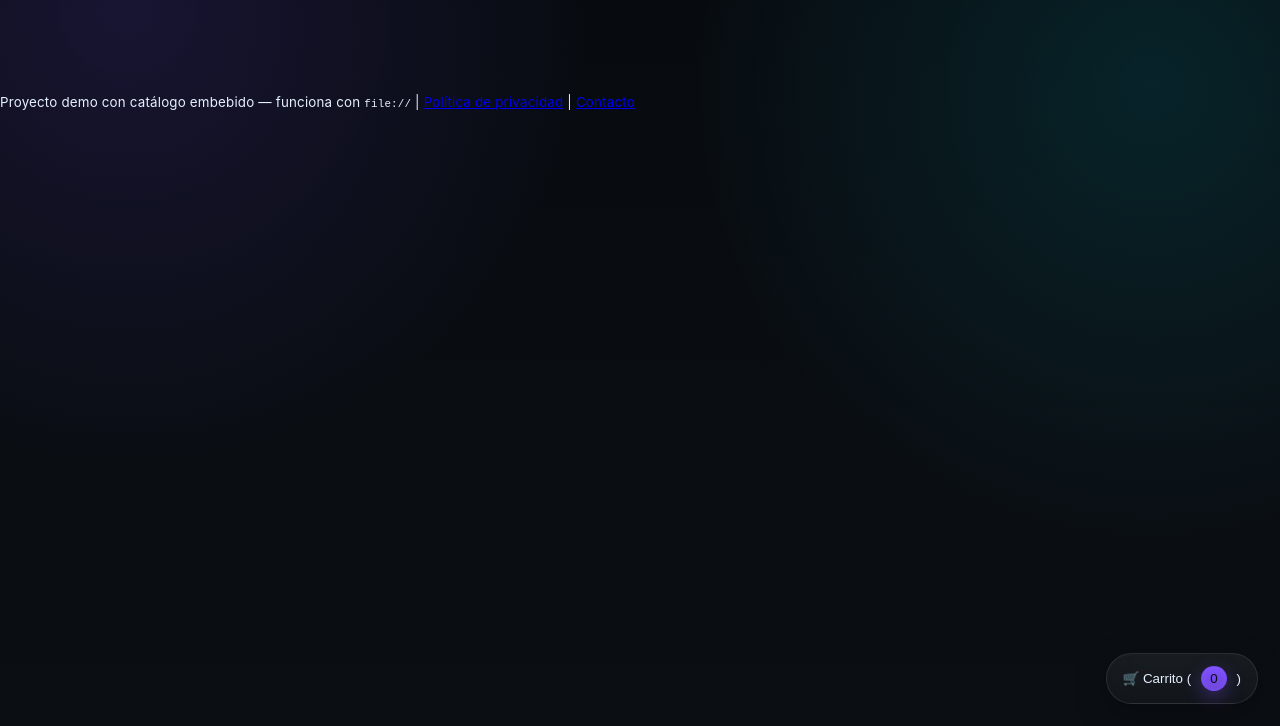
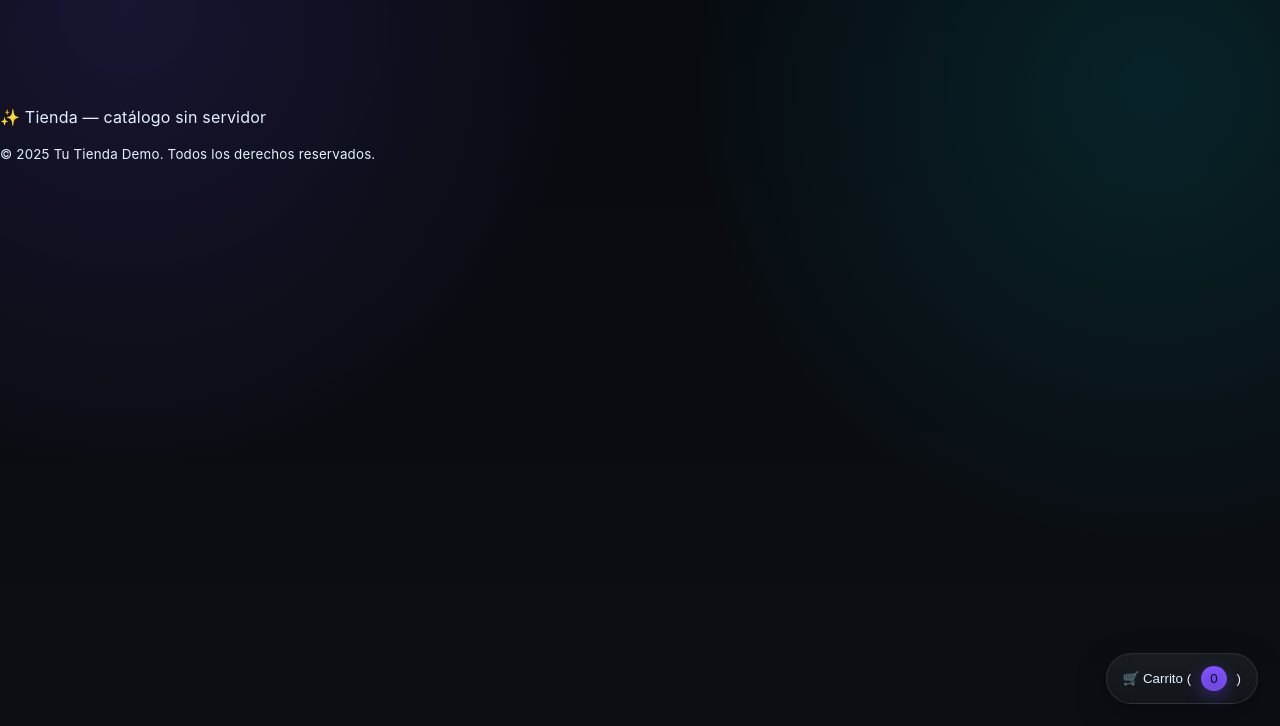
Before and after one commit to SERRANO-VENTURA-AMERICA-JAZBET-0455/Tienda-digital, a plain HTML site: page SERRANO-VENTURA-AMERICA-.JAZBET/index.html in a window 1280 px wide. Shown: the part 74-800 px from the top of the page. Drawn offline with Linux system fonts and the light colour scheme.

Commit message:
Update index.html

```diff
--- a/SERRANO-VENTURA-AMERICA-.JAZBET/index.html
+++ b/SERRANO-VENTURA-AMERICA-.JAZBET/index.html
@@ -1,4 +1,4 @@
-<!DOCTYPE html>
+ <!DOCTYPE html>
 <html lang="es">
 <head>
   <meta charset="UTF-8" />
@@ -55,13 +55,13 @@
     </div>
   </aside>
 
-  <!-- Pie de página -->
-  <footer class="site-footer">
-    <small>
-      Proyecto demo con catálogo embebido — funciona con <code>file://</code>
-      | <a href="#">Política de privacidad</a> | <a href="#">Contacto</a>
-    </small>
-  </footer>
+   <!-- Pie de página -->
+<footer class="site-footer">
+  <div class="footer-content">
+    <p>✨ Tienda  — catálogo sin servidor</p>
+    <small>&copy; 2025 Tu Tienda Demo. Todos los derechos reservados.</small>
+  </div>
+</footer>
 
   <!-- Scripts -->
   <script src="catalogo.js"></script>
```
